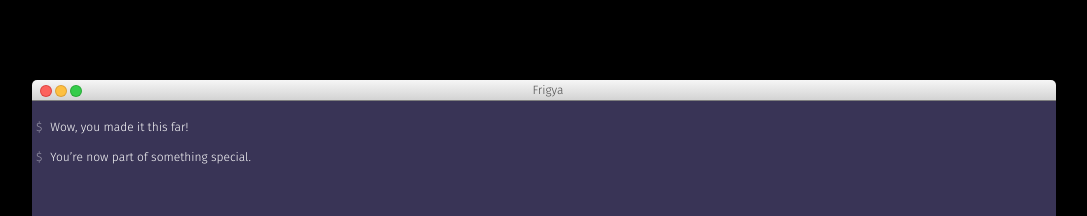
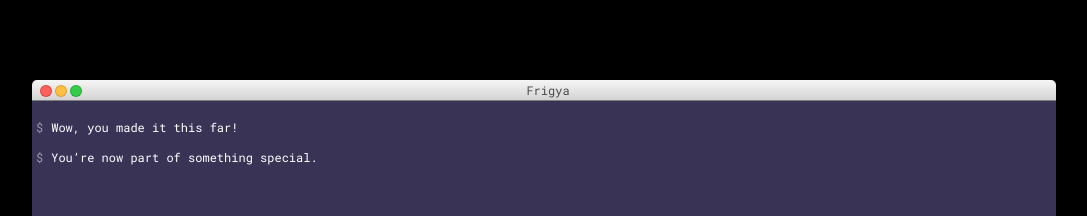
Before and after one commit to FirassTN/frigya, a plain HTML site: page index.html in a window 1280 px wide. Shown: the top 216 px of the page, without its empty margins (96-1183 px from the left). Drawn offline with Linux system fonts and the light colour scheme.

Commit message:
Update index.html

```diff
--- a/index.html
+++ b/index.html
@@ -5,14 +5,14 @@
   <meta name="viewport" content="width=device-width, initial-scale=1.0">
   <title>Interactive Terminal Message</title>
   <style>
-    @import url('https://fonts.googleapis.com/css?family=Fira+Sans:300');
+    @import url('https://fonts.googleapis.com/css2?family=Roboto+Mono:wght@400;700&display=swap');
 
     html, body {
       width: 100%;
       height: 100%;
       overflow: hidden;
       background: black;
-      font-family: 'Fira Sans', sans-serif;
+      font-family: 'Roboto Mono', monospace;
       font-size: 12px;
       margin: 0;
       padding: 0;
@@ -22,14 +22,11 @@
       box-sizing: border-box;
     }
 
-    .terminal, .terminal:before, .terminal:after, p:after {
-      position: absolute;
-    }
-
     .terminal {
+      position: relative;
       height: 80vh;
       width: 80vw;
-      margin: 10vh 10vw;
+      margin: 10vh auto;
       padding: 26px 4px 4px;
       border-radius: 5px;
       background: linear-gradient(
@@ -45,6 +42,7 @@
 
     .terminal:before {
       content: " ";
+      position: absolute;
       width: 10px;
       height: 10px;
       margin: -20px 0 0 5px;
@@ -59,8 +57,9 @@
     }
 
     .terminal:after {
+      content: "Frigya";
+      position: absolute;
       width: 100%;
-      content: "Frigya";
       top: 0;
       text-align: center;
       color: #4c4c4c;
```
